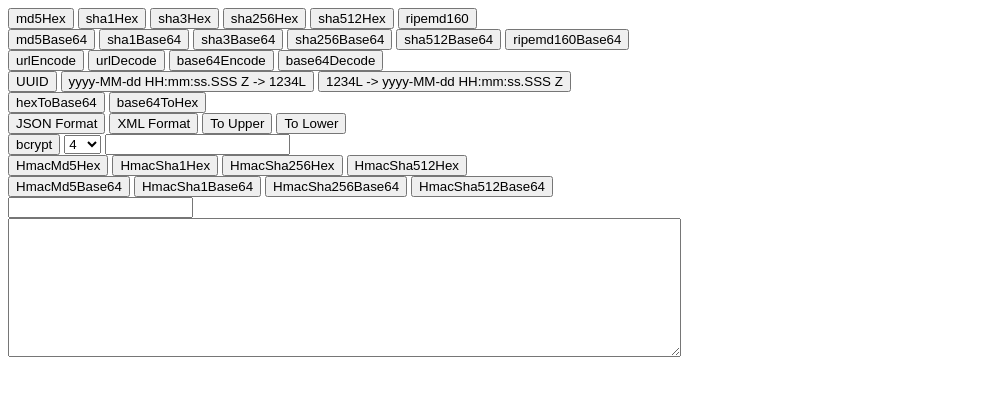
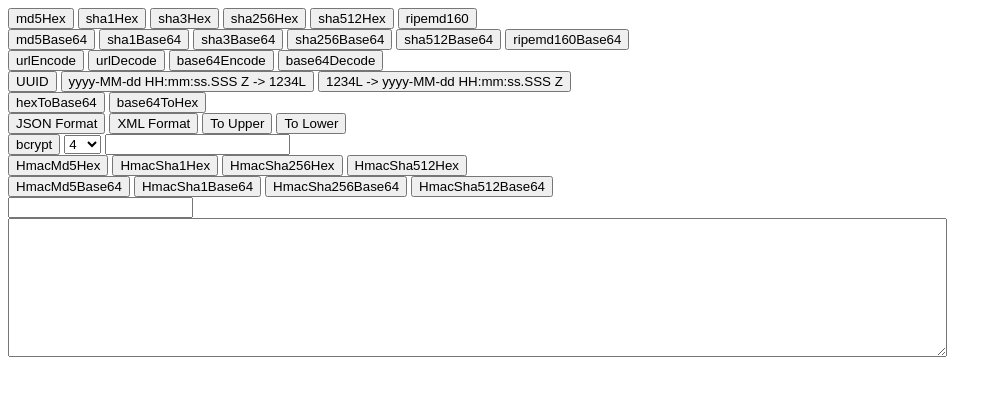
Before and after one commit to peeeto/transcoder, a plain HTML site: page index.html in a window 1280 px wide. Shown: the whole page, without its empty margins (0-1002 px from the left). Drawn offline with nearby package versions, Linux system fonts and the light colour scheme.

Commit message:
textarea width to 70em

```diff
--- a/index.html
+++ b/index.html
@@ -183,7 +183,7 @@
         </div>
     </div>
     <div id="panels">
-        <textarea id="panel" style="width: 50em; height:10em"></textarea>
+        <textarea id="panel" style="width: 70em; height:10em"></textarea>
     </div>
 
 </div>
```
